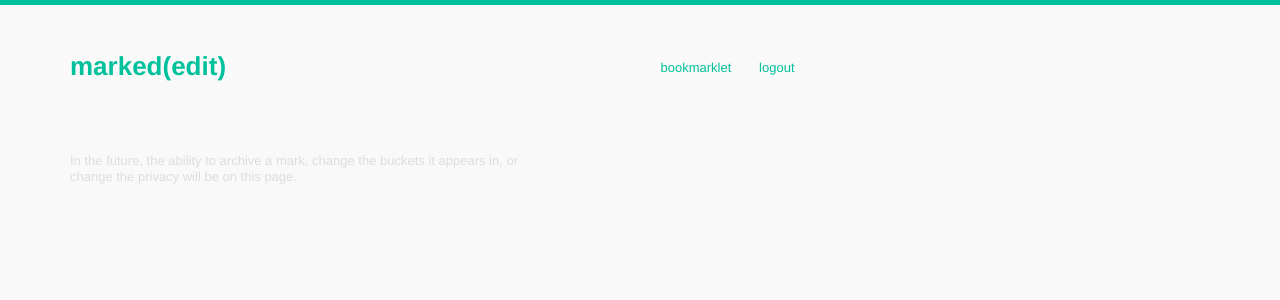
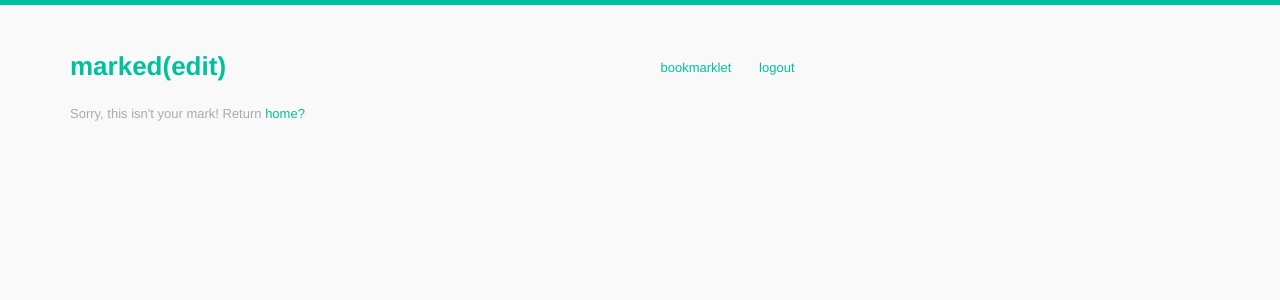
Before and after one commit to zachwood/marked, a Django app: template templates/bookmarks/view_mark.html in a window 1280 px wide. Shown: the top 300 px of the page. Run offline with Django 3.2, Linux system fonts and the light colour scheme; the template is opened without the code that fills it, so the values that code supplies are empty; a user stored in the database is signed in; data comes from the database, SQL or seed files in the repository; parts of the project's set-up code (start-up, migrations or seed data) failed here and were passed over; some libraries are stand-ins or nearby versions.

Commit message:
verbage change for not your own posts

```diff
--- a/templates/bookmarks/view_mark.html
+++ b/templates/bookmarks/view_mark.html
@@ -11,12 +11,13 @@
 {% if not page_owner %}
 <div class="row pad">
     <div class="fivecol">
-        <p class="info light">
-            <!-- not page owner -->
+        <p class="info">
+            Sorry, this isn't your mark! Return <a href="/">home?</a>
         </p>
     </div>
 </div>
-{% endif %}
+
+{% else %}
 
 <div class="row pad marks">
     <div class="fivecol">
@@ -58,6 +59,8 @@
     </div>
 
 </div>
+{% endif %}
+
 {% else %}
     <p>Sorry, you're not logged in!</p>
 {% endif %}
```
